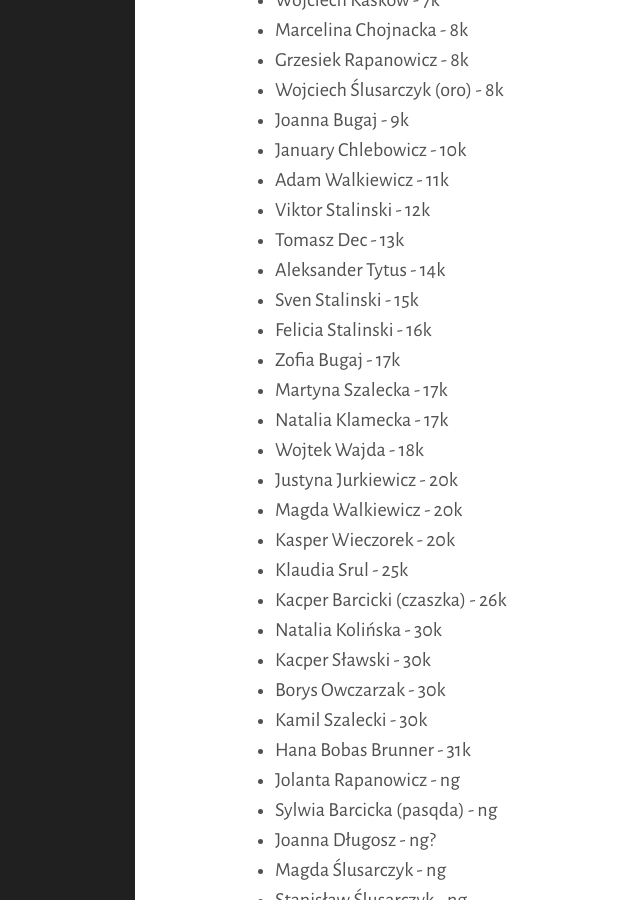
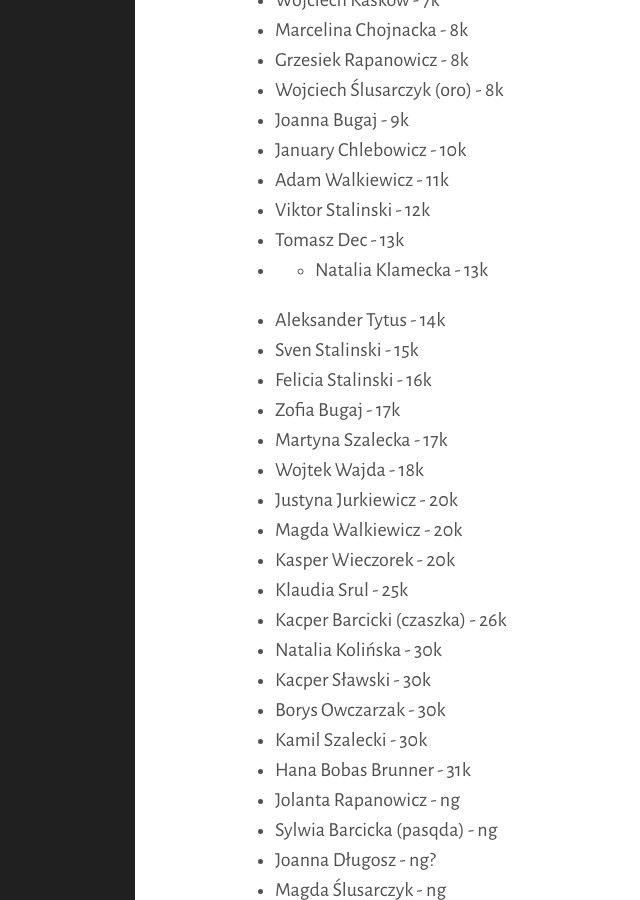
Before and after one commit to tasuki/lsg, a Jekyll site: the page built from zarejestrowani.md, in a window 1280 px wide and 900 px high, scrolled down 1255 px. Shown: the whole window, without its empty margins (225-865 px from the left). Built offline with Jekyll 4.4.1, drawn with Linux system fonts in a browser that asks for light colours; nearby versions of some CDN libraries.

Commit message:
Update zarejestrowani.md

```diff
--- a/zarejestrowani.md
+++ b/zarejestrowani.md
@@ -52,12 +52,12 @@ Zarejestrowani uczestnicy (mniej więcej wg siły):
 - Adam Walkiewicz - 11k
 - Viktor Stalinski - 12k
 - Tomasz Dec - 13k
+- - Natalia Klamecka - 13k
 - Aleksander Tytus - 14k
 - Sven Stalinski - 15k
 - Felicia Stalinski - 16k
 - Zofia Bugaj - 17k
 - Martyna Szalecka - 17k
-- Natalia Klamecka - 17k
 - Wojtek Wajda - 18k
 - Justyna Jurkiewicz - 20k
 - Magda Walkiewicz - 20k
```
